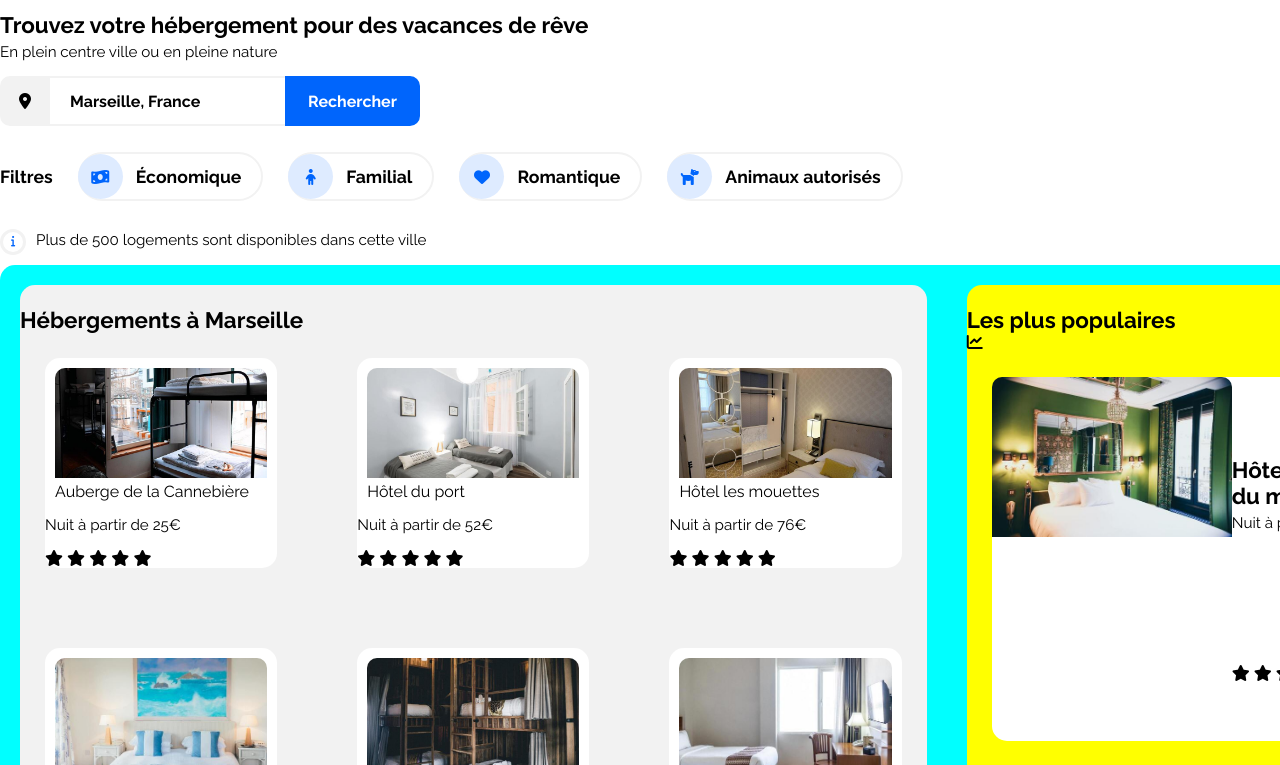
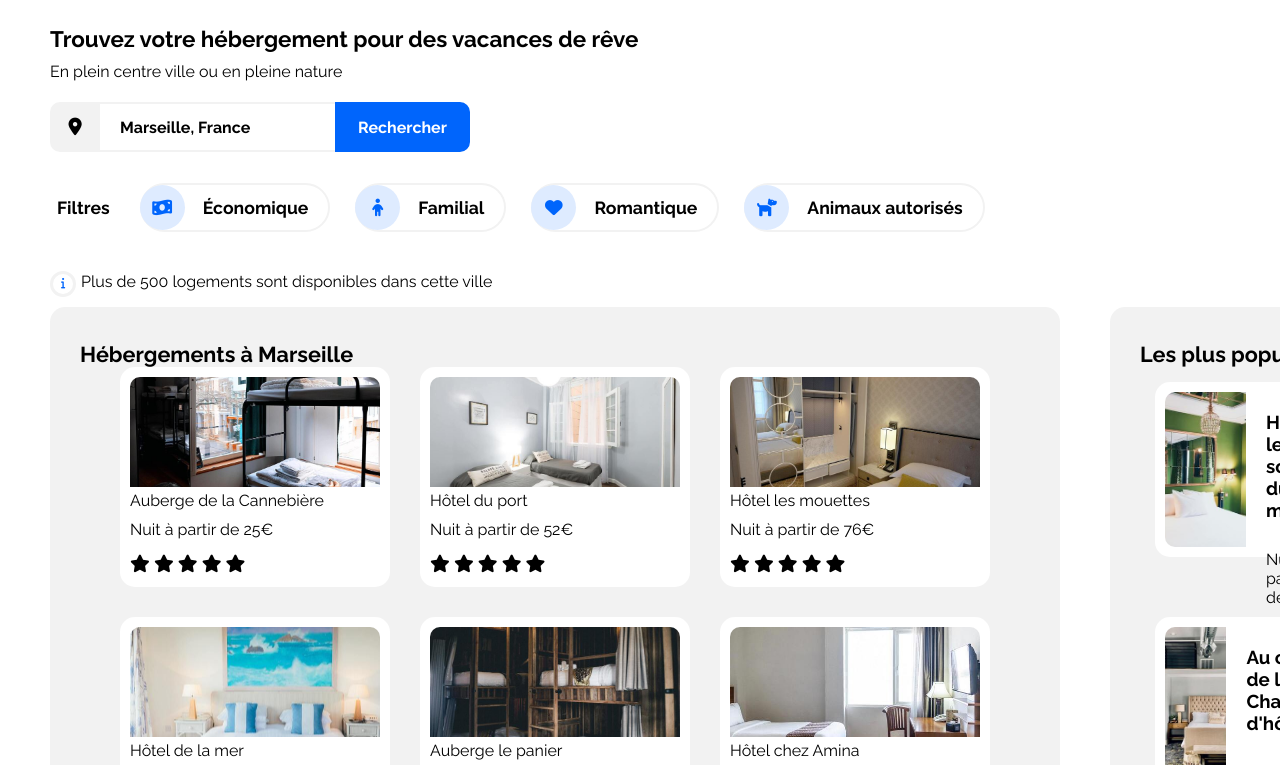
Before and after one commit to anaisrosa/projet_2, a plain HTML site: page index.html in a window 1280 px wide. Shown: the part 95-860 px from the top of the page. Drawn offline with Linux system fonts and the light colour scheme.

Commit message:
header validé + wip grid mise en page

```diff
--- a/index.html
+++ b/index.html
@@ -9,6 +9,7 @@
 </head>
 
 <body>
+    <main>
     <!-- HEADER -->
     <header>
         <div id="logo">
@@ -82,7 +83,7 @@
                 <div class="hotel">
                     <a href="#">
                         <figure>
-                            <img class="img_wrap" src="/images/hebergements/4_small/marcus-loke-WQJvWU_HZFo-unsplash.jpg" alt="Chambre avec des lits superposés.">
+                            <img class="img_wrap_hotel" src="/images/hebergements/4_small/marcus-loke-WQJvWU_HZFo-unsplash.jpg" alt="Chambre avec des lits superposés.">
                             <figcaption>Auberge de la Cannebière</figcaption>
                         </figure>
                         <p>Nuit à partir de 25€</p>
@@ -97,7 +98,7 @@
                 <div class="hotel">
                     <a href="#">
                         <figure>
-                            <img class="img_wrap" src="/images/hebergements/4_small/fred-kleber-gTbaxaVLvsg-unsplash.jpg" alt="Jolie chambre avec deux lits séparés.">
+                            <img class="img_wrap_hotel" src="/images/hebergements/4_small/fred-kleber-gTbaxaVLvsg-unsplash.jpg" alt="Jolie chambre avec deux lits séparés.">
                             <figcaption> Hôtel du port</figcaption>
                         </figure>
                         <p>Nuit à partir de 52€</p>
@@ -112,7 +113,7 @@
                 <div class="hotel">
                     <a href="#">
                         <figure>
-                            <img class="img_wrap" src="/images/hebergements/4_small/reisetopia-B8WIgxA_PFU-unsplash.jpg" alt="Chambre avec lit double et grand miroir">
+                            <img class="img_wrap_hotel" src="/images/hebergements/4_small/reisetopia-B8WIgxA_PFU-unsplash.jpg" alt="Chambre avec lit double et grand miroir">
                             <figcaption>Hôtel les mouettes</figcaption>
                         </figure>
                         <p>Nuit à partir de 76€</p>
@@ -127,7 +128,7 @@
                 <div class="hotel">
                     <a href="#">
                         <figure>
-                            <img class="img_wrap" src="images/hebergements/4_small/annie-spratt-Eg1qcIitAuA-unsplash.jpg" alt="Chambre avec un lit double et un tableau qui représente la mer.">
+                            <img class="img_wrap_hotel" src="images/hebergements/4_small/annie-spratt-Eg1qcIitAuA-unsplash.jpg" alt="Chambre avec un lit double et un tableau qui représente la mer.">
                             <figcaption>Hôtel de la mer</figcaption>
                         </figure>
                         <p>Nuit à partir de 46€</p>
@@ -142,7 +143,7 @@
                 <div class="hotel">
                     <a href="#">
                         <figure>
-                            <img class="img_wrap" src="images/hebergements/4_small/nicate-lee-kT-ZyaiwBe0-unsplash.jpg" alt="Chambre avec des lits superposés, ambiance cabane.">
+                            <img class="img_wrap_hotel" src="images/hebergements/4_small/nicate-lee-kT-ZyaiwBe0-unsplash.jpg" alt="Chambre avec des lits superposés, ambiance cabane.">
                             <figcaption>Auberge le panier</figcaption>
                         </figure>
                         <p>Nuit à partir de 23€</p>
@@ -157,7 +158,7 @@
                 <div class="hotel">
                     <a href="#">
                         <figure>
-                            <img class="img_wrap" src="images/hebergements/4_small/febrian-zakaria-M6S1WvfW68A-unsplash.jpg" alt="Chambre avec un lit double et un bureau">
+                            <img class="img_wrap_hotel" src="images/hebergements/4_small/febrian-zakaria-M6S1WvfW68A-unsplash.jpg" alt="Chambre avec un lit double et un bureau">
                             <figcaption>Hôtel chez Amina</figcaption>
                         </figure>
                         <p>Nuit à partir de 46€</p>
@@ -183,15 +184,13 @@
             <div id="result_populaire">
                 <div id="btn_populaire">
                     <div id="photo_populaire">
-                    <img src="images/hebergements/4_small/emile-guillemot-Bj_rcSC5XfE-unsplash.jpg" alt="Chambre luxueuse avec lit double et décoration barroque">
+                        <img class="img_wrap_populaire"src="images/hebergements/4_small/emile-guillemot-Bj_rcSC5XfE-unsplash.jpg" alt="Chambre luxueuse avec lit double et décoration barroque">
                     </div>
 
                     <div id="hotel_populaire">
                         <div id="legende_populaire">
                             <h3>Hôtel le soleil du matin</h3>
                             <p>Nuit à partir de 128€</p>
-                    </div>
-
                             <div id="etoiles_populaire">
                                 <span class="fa fa-star checked"></span>
                                 <span class="fa fa-star checked"></span>
@@ -200,19 +199,20 @@
                                 <span class="fa fa-star checked"></span>
                             </div>
                         </div>
+
+
+                    </div>
                 </div>
 
                 <div id="btn_populaire">
                     <div id="photo_populaire">
-                    <img src="images/hebergements/4_small/aw-creative-VGs8z60yT2c-unsplash.jpg" alt="Chambre ésprit Loft avec lit double et décoration industrielle">
+                        <img class="img_wrap_populaire" src="images/hebergements/4_small/aw-creative-VGs8z60yT2c-unsplash.jpg" alt="Chambre ésprit Loft avec lit double et décoration industrielle">
                     </div>
 
                     <div id="hotel_populaire">
                         <div id="legende_populaire">
                             <h3>Au coeur de l'eau Chambre d'hôtes</h3>
                             <p>Nuit à partir de 71€</p>
-                    </div>
-
                             <div id="etoiles_populaire">
                                 <span class="fa fa-star checked"></span>
                                 <span class="fa fa-star checked"></span>
@@ -221,19 +221,20 @@
                                 <span class="fa fa-star"></span>
                             </div>
                         </div>
+
+
+                    </div>
                 </div>
 
                 <div id="btn_populaire">
                     <div id="photo_populaire">
-                    <img src="images/hebergements/4_small/febrian-zakaria-sjvU0THccQA-unsplash.jpg" alt="Chambre avec lit double.">
+                        <img class="img_wrap_populaire" src="images/hebergements/4_small/febrian-zakaria-sjvU0THccQA-unsplash.jpg" alt="Chambre avec lit double.">
                     </div>
 
                     <div id="hotel_populaire">
                         <div id="legende_populaire">
                             <h3>Hôtel Tout bleu et blanc</h3>
                             <p>Nuit à partir de 68€</p>
-                    </div>
-
                             <div id="etoiles_populaire">
                                 <span class="fa fa-star checked"></span>
                                 <span class="fa fa-star checked"></span>
@@ -242,11 +243,14 @@
                                 <span class="fa fa-star"></span>
                             </div>
                         </div>
+
+
+                    </div>
                 </div>
             </div>
         </aside>
     </section>
 
-
+    </main>
 </body>
 </html>
--- a/style.css
+++ b/style.css
@@ -8,7 +8,10 @@ body {
     font-family: 'Raleway', sans-serif;
     margin: 0 auto;
     width: 1440px;
+}
 
+main {
+    margin: 0 50px 0 50px;
 }
 
 header {
@@ -24,15 +27,16 @@ header {
 ul {
     display: flex;
     list-style: none;
-    margin-top: 0px;
-    margin-right: 30px;
+    margin-top: 0;
+    margin-bottom: 0;
 }
 
 li {
-    padding: 15px;
     font-size: 1em;
     font-weight: 400;
     padding-top: 40px;
+    padding-inline-start: 0;
+    margin-left: 30px;
 }
 
 nav ul li a {
@@ -51,10 +55,10 @@ nav ul li a {
     color: #0065FC;
     font-size: 1em;
     border-top: solid 2px #0065FC;
+    padding: 35px 30px;
 }
 
-.inscription
-{
+.inscription {
     color: #0065FC;
     font-size: 1em;
     font-weight: bold ;
@@ -69,22 +73,23 @@ nav ul li:hover {
 
 }
 
-/* ----- SEARCH ----- */
-
 h1 {
     font-weight: 700;
     font-size: 1.4em;
     margin-bottom: 0;
+    margin-block-start: 0;
+    margin-top: 30px;
 
 }
 
 p {
-    font-size: 0.95em;
+    font-size: 1em;
     font-weight: 500;
-    margin-top: 5px;
+    margin-top: 10px;
 }
 
 #searchBar {
+    padding-top: 5px;
     display: flex;
 }
 
@@ -140,11 +145,13 @@ input{
 }
 
 #filtre h2 {
+
     font-family: "Raleway", sans sans-serif;
     font-weight: 900;
     font-size: 1.1em;
-    padding-top: 25px;
-    margin-right:25px;
+    padding-top: 30px;
+    padding-left: 7px;
+    margin-right: 30px;
 }
 
 #filtre .btn_filtre a{
@@ -155,12 +162,11 @@ input{
     color: black ;
     letter-spacing: -1px;
 }
-.btn_filtre{
+.btn_filtre {
     border:none;
     height:45px;
     background-color: rgba(255, 255, 255, 0);
-    padding-right:20px;
-    padding-left: 15px;
+    padding: 0 20px;
     font-family: "Raleway", sans sans-serif;
     font-weight: 900;
     font-size: 1.1em;
@@ -178,6 +184,11 @@ input{
     align-items: center;
 }
 
+.fa, .fas {
+    font-weight: 900;
+    font-size: 1.1em;
+}
+
 #eco button  {
     text-transform: capitalize;
 }
@@ -190,12 +201,13 @@ input{
     box-sizing: border-box;
     border-radius: 25px;
     margin-right:25px;
+
 }
 
 #infos {
     display:flex;
     align-items: baseline;
-    margin-top:25px;
+    margin-top:30px;
 }
 
 #infos i{
@@ -211,38 +223,32 @@ input{
 }
 
 #infos p {
-    padding-left: 10px;
+    padding-left: 5px;
 }
 
 /* ----- HEBERGEMENTS MARSEILLE ----- */
 
 #results {
     display: flex;
-    background-color: aqua;
     border-radius: 15px;
 
 }
 
-#results h3{
-    font-weight: 700;
-    font-size: 1.4em;
-    margin-bottom: 0;
-
-}
 
 #hebergements {
     flex: 2;
     background-color: #F2F2F2;
     border-radius: 15px;
-    margin: 20px;
-;
+    margin-right: 50px;
+    padding: 35px 30px;
 }
 
 #populaires{
+    margin-top: 0;
     flex: 1;
-    background-color:yellow;
+    background-color: #f2f2f2;
     border-radius: 15px;
-    margin: 20px;
+    padding: 35px 30px;
 }
 
 #results a {
@@ -257,15 +263,19 @@ font-size: 1em;
     grid-template-columns: repeat(3, 1fr);
     grid-gap: 30px;
     grid-auto-rows: minmax(100px, auto);
+    padding-left: 40px;
+    padding-right: 40px;
 }
 
 .hotel {
-    margin:25px;
     background-color: white;
     border-radius: 15px;
+    padding: 10px;
+    width: 250px;
+    height: 200px;
 }
 
-.img_wrap {
+.img_wrap_hotel {
     max-width: 100%;
     width: 100%;
     max-height: 110px;
@@ -274,39 +284,64 @@ font-size: 1em;
 }
 
 figure {
-    padding: 10px;
+
     margin-block-start: 0;
     margin-block-end: 0;
     margin-inline-start: 0;
     margin-inline-end: 0;
 }
+#bloc_titre_populaire {
+    display: flex;
+    justify-content: space-between;
+    align-items: baseline;
+    margin: 0;
+}
 
-#photo_populaire img {
-    background-color: aqua;
+.img_wrap_populaire {
+    width: 100%;
+    height: 155px;
     max-height: 100%;
-    heighth: 100%;
-    max-width: 240px;
     object-fit: cover;
-    border-radius: 10px 10px 0 0;
+    border-radius: 10px 0 0 10px;
 }
 
 #btn_populaire {
-    margin:25px;
+
     background-color: white;
     border-radius: 15px;
-    display: flex;
+    display: grid;
+    grid-template-columns: 1fr 1fr 0.1fr;
+    height: 155px;
+    margin: 15px;
+    padding:10px;
 }
 
-#hotel_populaire {
-    display: flex;
-    flex-direction: column;
-    justify-content: space-around;
+#legende_populaire {
+    display: grid;
+    grid-template-rows: 1fr 1fr 1fr;
+    height: 100%;
+
+}
+
+#hebergements h3, #bloc_titre_populaire h3 {
+    font-size: 1.35em;
+    margin-bottom: 0;
+    margin-block-start: 0;
+    margin-block-end: 0;
 }
 
 #result_populaire {
     display: grid;
     grid-template-rows: repeat(3, 1fr);
     grid-gap: 30px;
-    grid-auto-columns: minmax(100px, auto);
 
 }
+
+#hotel_populaire {
+    padding-left: 20px;
+}
+
+#etoiles_populaire {
+    align-self: end;
+    padding-bottom: 10px;
+}
```
Also changed, not shown: maquette/Desktop - 1.png. Lines whose indentation alone changed are shown as unchanged.
